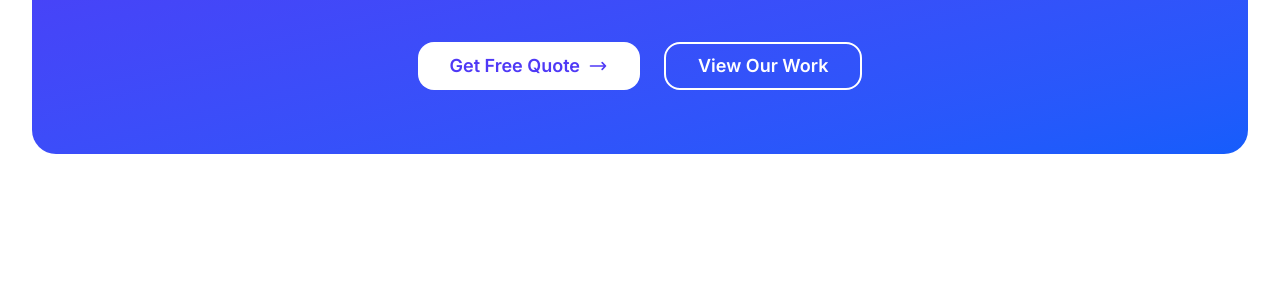
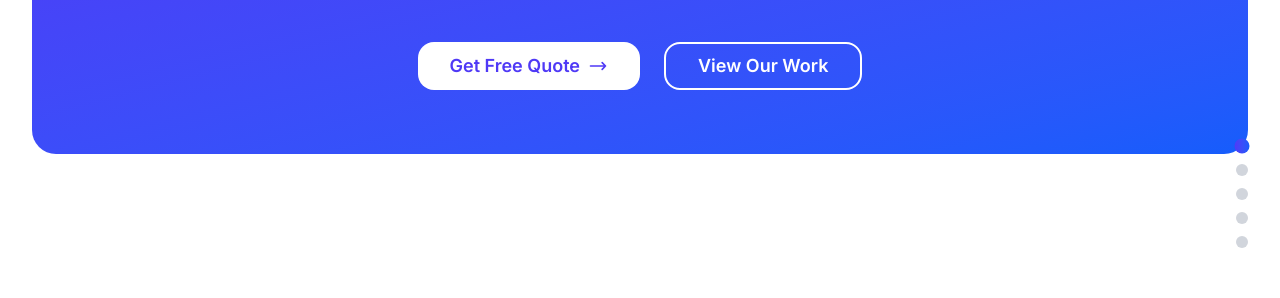
Before and after one commit to SafeerAhmed54/business-website, a Next.js app: page / in a window 1280 px wide. Shown: the part 3441-3739 px from the top of the page. Built offline with nearby package versions, Linux system fonts and the light colour scheme.

Commit message:
Updated Color Scheme

```diff
--- a/app/components/ProjectCard.tsx
+++ b/app/components/ProjectCard.tsx
@@ -37,11 +37,11 @@ export default function ProjectCard({ project, onImageClick }: ProjectCardProps)
   const getCategoryColor = (category: string) => {
     switch (category) {
       case 'signboard':
-        return 'bg-blue-100 text-blue-800';
+        return 'bg-indigo-100 text-indigo-800';
       case 'contracting':
         return 'bg-orange-100 text-orange-800';
       case 'both':
-        return 'bg-purple-100 text-purple-800';
+        return 'bg-violet-100 text-violet-800';
       default:
         return 'bg-gray-100 text-gray-800';
     }
@@ -133,7 +133,7 @@ export default function ProjectCard({ project, onImageClick }: ProjectCardProps)
         <div className="mt-4 sm:mt-6">
           <button
             onClick={handleImageClick}
-            className="w-full bg-blue-600 text-white py-2 sm:py-3 px-4 rounded-lg hover:bg-blue-700 transition-colors duration-200 font-medium text-sm sm:text-base min-h-[44px] touch-manipulation"
+            className="w-full bg-indigo-600 text-white py-2 sm:py-3 px-4 rounded-lg hover:bg-indigo-700 transition-colors duration-200 font-medium text-sm sm:text-base min-h-[44px] touch-manipulation"
           >
             View Project Details
           </button>
--- a/app/components/sections/ServicesOverview.tsx
+++ b/app/components/sections/ServicesOverview.tsx
@@ -109,10 +109,10 @@ export default function ServicesOverview({ services }: ServicesOverviewProps) {
                       </h3>
                       <span className={`inline-block px-2 py-0.5 text-xs font-medium rounded-full ${
                         service.category === 'signboard'
-                          ? 'bg-blue-100 text-blue-700'
+                          ? 'bg-indigo-100 text-indigo-700'
                           : service.category === 'contracting'
                           ? 'bg-orange-100 text-orange-700'
-                          : 'bg-purple-100 text-purple-700'
+                          : 'bg-violet-100 text-violet-700'
                       }`}>
                         {service.category === 'both' ? 'Combined' : service.category}
                       </span>
--- /dev/null
+++ b/app/components/ui/NavigationProgress.tsx
@@ -0,0 +1,71 @@
+"use client";
+
+import React, { useState, useEffect } from 'react';
+
+export default function NavigationProgress() {
+  const [activeSection, setActiveSection] = useState('hero');
+
+  useEffect(() => {
+    const sections = ['hero', 'about', 'services', 'portfolio', 'contact'];
+
+    const observerOptions = {
+      root: null,
+      rootMargin: '-20% 0px -80% 0px',
+      threshold: 0
+    };
+
+    const observer = new IntersectionObserver((entries) => {
+      entries.forEach((entry) => {
+        if (entry.isIntersecting) {
+          setActiveSection(entry.target.id);
+        }
+      });
+    }, observerOptions);
+
+    sections.forEach((sectionId) => {
+      const element = document.getElementById(sectionId);
+      if (element) {
+        observer.observe(element);
+      }
+    });
+
+    return () => observer.disconnect();
+  }, []);
+
+  const sections = [
+    { id: 'hero', label: 'Home' },
+    { id: 'about', label: 'About' },
+    { id: 'services', label: 'Services' },
+    { id: 'portfolio', label: 'Portfolio' },
+    { id: 'contact', label: 'Contact' }
+  ];
+
+  return (
+    <div className="fixed right-8 top-1/2 transform -translate-y-1/2 z-40 hidden lg:block">
+      <div className="flex flex-col space-y-3">
+        {sections.map((section) => (
+          <button
+            key={section.id}
+            onClick={() => {
+              const element = document.getElementById(section.id);
+              if (element) {
+                element.scrollIntoView({ behavior: 'smooth' });
+              }
+            }}
+            className={`group relative w-3 h-3 rounded-full transition-all duration-300 ${
+              activeSection === section.id
+                ? 'bg-gradient-to-r from-indigo-600 to-blue-600 scale-125'
+                : 'bg-gray-300 hover:bg-gray-400'
+            }`}
+            aria-label={`Navigate to ${section.label} section`}
+          >
+            {/* Tooltip */}
+            <span className="absolute right-6 top-1/2 transform -translate-y-1/2 bg-gray-900 text-white text-sm px-3 py-1 rounded-lg opacity-0 group-hover:opacity-100 transition-opacity duration-200 whitespace-nowrap pointer-events-none">
+              {section.label}
+            </span>
+          </button>
+        ))}
+      </div>
+    </div>
+  );
+}
--- /dev/null
+++ b/app/components/ui/ScrollToTopButton.tsx
@@ -0,0 +1,54 @@
+"use client";
+
+import React, { useState, useEffect } from 'react';
+
+export default function ScrollToTopButton() {
+  const [isVisible, setIsVisible] = useState(false);
+
+  // Show button when page is scrolled down
+  useEffect(() => {
+    const toggleVisibility = () => {
+      if (window.pageYOffset > 300) {
+        setIsVisible(true);
+      } else {
+        setIsVisible(false);
+      }
+    };
+
+    window.addEventListener('scroll', toggleVisibility);
+    return () => window.removeEventListener('scroll', toggleVisibility);
+  }, []);
+
+  const scrollToTop = () => {
+    window.scrollTo({
+      top: 0,
+      behavior: 'smooth'
+    });
+  };
+
+  return (
+    <>
+      {isVisible && (
+        <button
+          onClick={scrollToTop}
+          className="fixed bottom-8 right-8 z-50 bg-gradient-to-r from-indigo-600 to-blue-600 hover:from-indigo-700 hover:to-blue-700 text-white p-3 rounded-full shadow-lg hover:shadow-xl transition-all duration-300 hover:scale-110 group"
+          aria-label="Scroll to top"
+        >
+          <svg
+            className="w-6 h-6 group-hover:-translate-y-1 transition-transform"
+            fill="none"
+            stroke="currentColor"
+            viewBox="0 0 24 24"
+          >
+            <path
+              strokeLinecap="round"
+              strokeLinejoin="round"
+              strokeWidth={2}
+              d="M5 10l7-7m0 0l7 7m-7-7v18"
+            />
+          </svg>
+        </button>
+      )}
+    </>
+  );
+}
--- a/app/globals.css
+++ b/app/globals.css
@@ -22,6 +22,17 @@
   --foreground: #4a5568;
   --font-milkerby: 'Milkerby', var(--font-inter), system-ui, sans-serif;
   --font-brandsemut: 'Brandsemut', var(--font-inter), system-ui, sans-serif;
+
+  /* Noble Enterprises Color Palette */
+  --noble-primary: #4f46e5; /* indigo-600 */
+  --noble-primary-light: #6366f1; /* indigo-500 */
+  --noble-primary-dark: #4338ca; /* indigo-700 */
+  --noble-secondary: #3b82f6; /* blue-600 */
+  --noble-secondary-light: #60a5fa; /* blue-400 */
+  --noble-secondary-dark: #2563eb; /* blue-700 */
+  --noble-accent: #8b5cf6; /* violet-500 */
+  --noble-light: #e0e7ff; /* indigo-200 */
+  --noble-lighter: #f0f4ff; /* indigo-50 */
 }
 
 @media (prefers-color-scheme: dark) {
@@ -361,9 +372,10 @@ body::before {
   animation: pageLoad 0.6s ease-out forwards;
 }
 
-/* Smooth scrolling for the entire page */
+/* Optimized Scroll Behavior for One-Page Layout */
 html {
   scroll-behavior: smooth;
+  scroll-padding-top: 80px; /* Account for fixed header */
 }
 
 /* Offset for fixed header when scrolling to sections */
@@ -376,6 +388,22 @@ section[id] {
   section[id] {
     scroll-margin-top: 70px;
   }
+
+  html {
+    scroll-padding-top: 70px;
+  }
+}
+
+/* One-page layout optimizations */
+.scroll-mt-20 {
+  scroll-margin-top: 5rem;
+}
+
+/* Improved focus states for accessibility */
+button:focus-visible,
+a:focus-visible {
+  outline: 2px solid var(--noble-primary);
+  outline-offset: 2px;
 }
 
 /* Touch-friendly interactions */
--- a/app/lib/data/navigation.ts
+++ b/app/lib/data/navigation.ts
@@ -3,15 +3,15 @@ import { NavigationItem } from '@/app/types';
 export const mainNavigation: NavigationItem[] = [
   {
     label: 'Home',
-    href: '/'
+    href: '#hero'
   },
   {
     label: 'About',
-    href: '/about'
+    href: '#about'
   },
   {
     label: 'Services',
-    href: '/services'
+    href: '#services'
   },
   {
     label: 'Portfolio',
--- a/app/page.tsx
+++ b/app/page.tsx
@@ -1,6 +1,8 @@
 // Import our components and data
 import { Header, Footer } from './components';
 import { Hero, ServicesOverview, FeaturedProjects, About, Contact } from './components/sections';
+import ScrollToTopButton from './components/ui/ScrollToTopButton';
+import NavigationProgress from './components/ui/NavigationProgress';
 import { businessInfo } from './lib/data/business';
 import { mainNavigation } from './lib/data/navigation';
 import { services } from './lib/data/services';
@@ -14,42 +16,48 @@ export default function Home() {
       {/* Seamless unified background */}
       <div className="fixed inset-0 bg-white -z-10" />
 
-      {/* Header with navigation */}
+      {/* Header with navigation - Fixed for one-page navigation */}
       <Header
         businessInfo={businessInfo}
         navigation={mainNavigation}
       />
 
-      {/* Hero Section */}
-      <section id="hero">
+      {/* Hero Section - Landing */}
+      <section id="hero" className="scroll-mt-20">
         <Hero businessInfo={businessInfo} />
       </section>
 
-      {/* About Section */}
-      <section id="about">
+      {/* About Section - Company Overview */}
+      <section id="about" className="scroll-mt-20">
         <About businessInfo={businessInfo} />
       </section>
 
-      {/* Services Overview Section */}
-      <section id="services">
+      {/* Services Overview Section - What We Offer */}
+      <section id="services" className="scroll-mt-20">
         <ServicesOverview services={services} />
       </section>
 
-      {/* Featured Projects Section */}
-      <section id="portfolio">
+      {/* Featured Projects Section - Our Work */}
+      <section id="portfolio" className="scroll-mt-20">
         <FeaturedProjects projects={featuredProjects} />
       </section>
 
-      {/* Contact Section */}
-      <section id="contact">
+      {/* Contact Section - Get In Touch */}
+      <section id="contact" className="scroll-mt-20">
         <Contact businessInfo={businessInfo} />
       </section>
 
-      {/* Footer */}
+      {/* Footer - Additional Information */}
       <Footer
         businessInfo={businessInfo}
         navigation={mainNavigation}
       />
+
+      {/* Navigation Progress Indicator */}
+      <NavigationProgress />
+
+      {/* Scroll to Top Button */}
+      <ScrollToTopButton />
     </div>
   );
 }
```
Also changed, not shown: app/components/PortfolioGallery.tsx (+4 -4 lines), app/components/ProjectModal.tsx (+5 -5 lines), app/components/sections/FeaturedProjects.tsx (+5 -16 lines).
